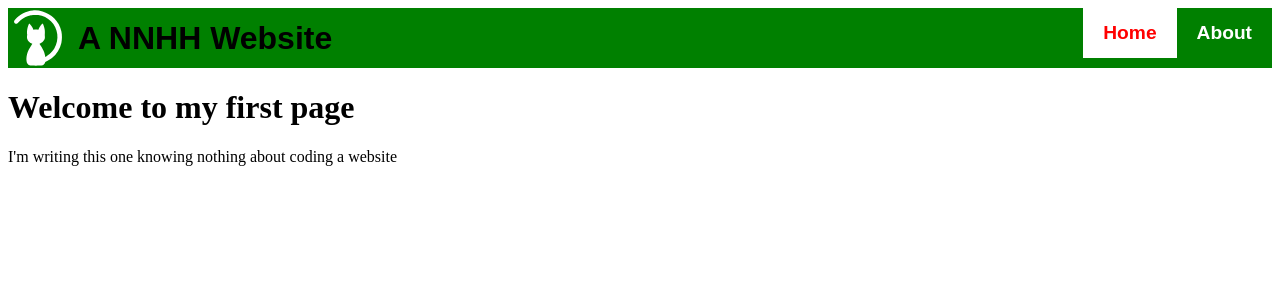
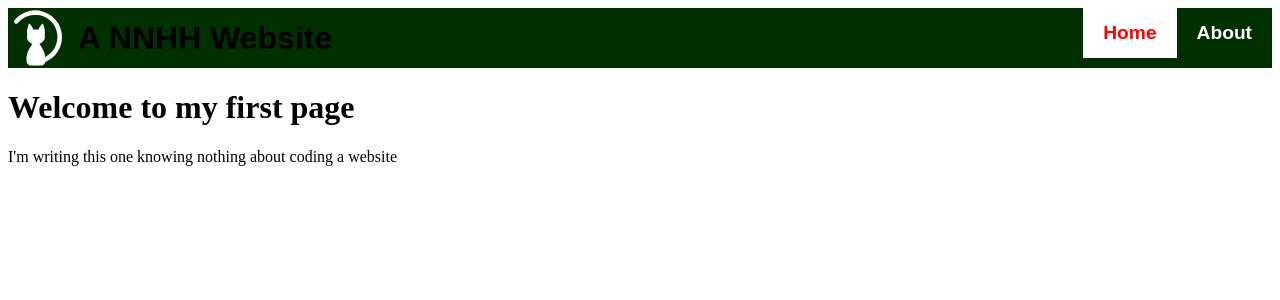
Before and after one commit to nguyennhuhuyhoang/A-N2H2-Site, a Jekyll site: the page built from index.html, in a window 1280 px wide. Shown: the top 300 px of the page. Built offline with Jekyll 4.4.1, drawn with Linux system fonts in a browser that asks for light colours; some web fonts are replaced.

Commit message:
change nav bar back ground color

```diff
--- a/_sass/main.scss
+++ b/_sass/main.scss
@@ -1,5 +1,5 @@
 .navbar{
-    background-color: #008000;
+    background-color: #003000;
     overflow: hidden;
     font-size: larger;
     font-weight: bold;
```
